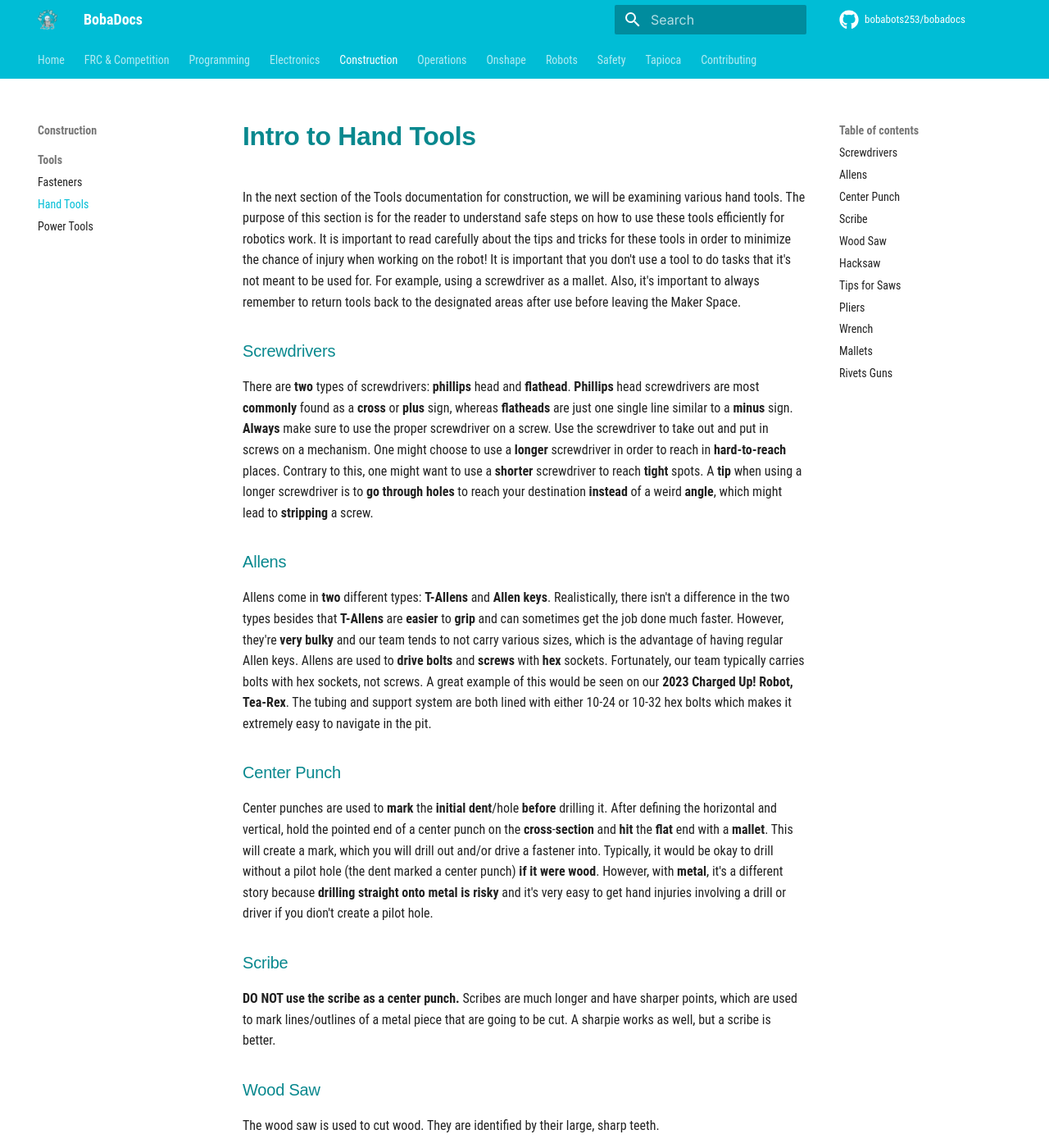
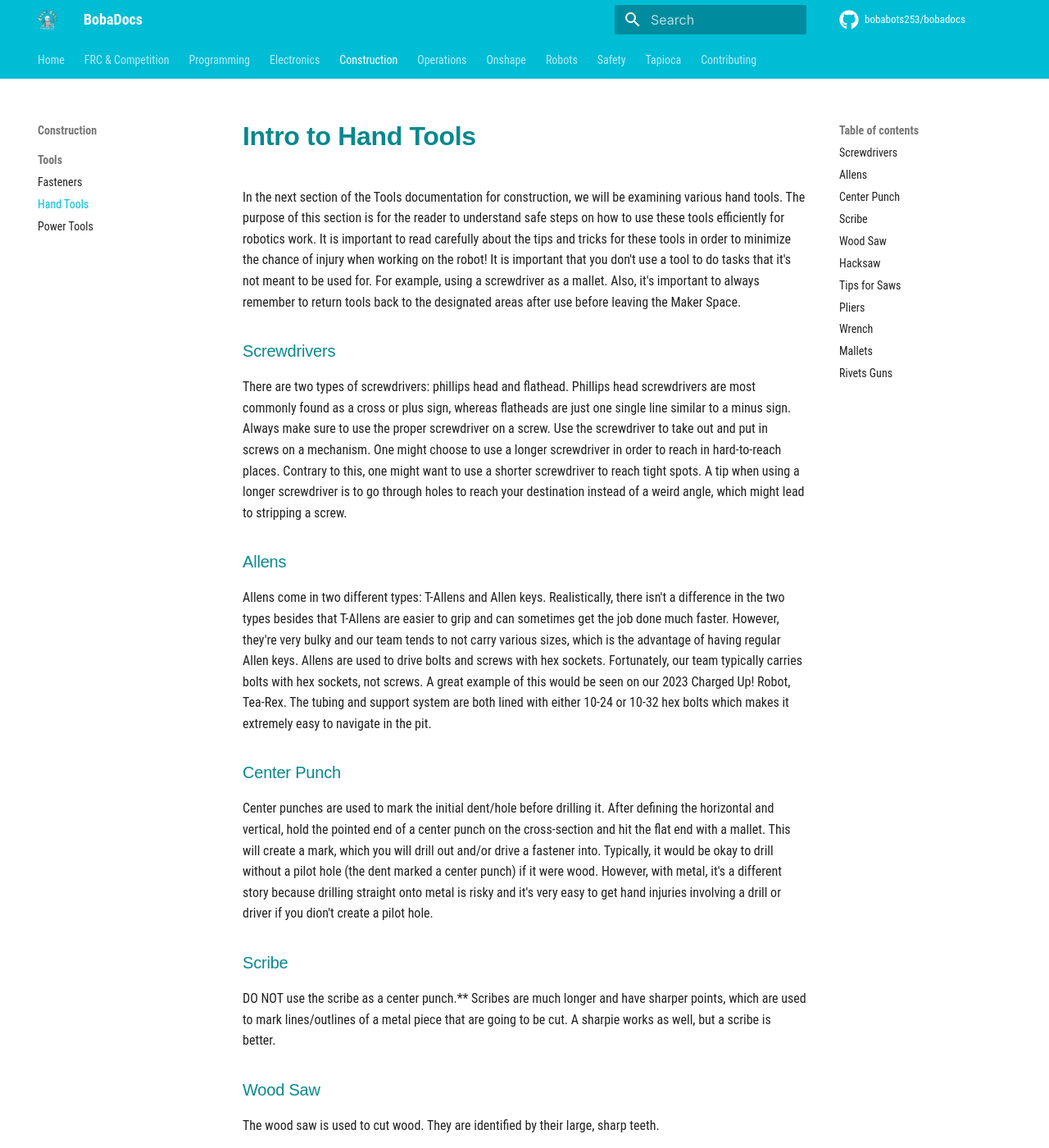
Before and after one commit to bobabots253/bobadocs, an MkDocs documentation site: the page built from docs/construction/tools/handtools.md, in a window 1280 px wide and 1400 px high. Shown: the whole window at 82% size. Built offline with MkDocs 1.6.1 and Material for MkDocs 9.7.7, drawn with Linux system fonts in a browser that asks for light colours; comment, search, counter and statistics services are not loaded.

```diff
--- a/docs/construction/tools/handtools.md
+++ b/docs/construction/tools/handtools.md
@@ -2,16 +2,16 @@
 In the next section of the Tools documentation for construction, we will be examining various hand tools. The purpose of this section is for the reader to understand safe steps on how to use these tools efficiently for robotics work. It is important to read carefully about the tips and tricks for these tools in order to minimize the chance of injury when working on the robot! It is important that you don't use a tool to do tasks that it's not meant to be used for. For example, using a screwdriver as a mallet. Also, it's important to always remember to return tools back to the designated areas after use before leaving the Maker Space.
 
 ### Screwdrivers
-There are **two** types of screwdrivers: **phillips** head and **flathead**. **Phillips** head screwdrivers are most **commonly** found as a **cross** or **plus** sign, whereas **flatheads** are just one single line similar to a **minus** sign. **Always** make sure to use the proper screwdriver on a screw. Use the screwdriver to take out and put in screws on a mechanism. One might choose to use a **longer** screwdriver in order to reach in **hard-to-reach** places. Contrary to this, one might want to use a **shorter** screwdriver to reach **tight** spots. A **tip** when using a longer screwdriver is to **go through holes** to reach your destination **instead** of a weird **angle**, which might lead to **stripping** a screw.
+There are two types of screwdrivers: phillips head and flathead. Phillips head screwdrivers are most commonly found as a cross or plus sign, whereas flatheads are just one single line similar to a minus sign. Always make sure to use the proper screwdriver on a screw. Use the screwdriver to take out and put in screws on a mechanism. One might choose to use a longer screwdriver in order to reach in hard-to-reach places. Contrary to this, one might want to use a shorter screwdriver to reach tight spots. A tip when using a longer screwdriver is to go through holes to reach your destination instead of a weird angle, which might lead to stripping a screw.
 
 ### Allens
-Allens come in **two** different types: **T-Allens** and **Allen keys**. Realistically, there isn't a difference in the two types besides that **T-Allens** are **easier** to **grip** and can sometimes get the job done much faster. However, they're **very** **bulky** and our team tends to not carry various sizes, which is the advantage of having regular Allen keys. Allens are used to **drive** **bolts** and **screws** with **hex** sockets. Fortunately, our team typically carries bolts with hex sockets, not screws. A great example of this would be seen on our **2023 Charged Up! Robot, Tea-Rex**. The tubing and support system are both lined with either 10-24 or 10-32 hex bolts which makes it extremely easy to navigate in the pit.
+Allens come in two different types: T-Allens and Allen keys. Realistically, there isn't a difference in the two types besides that T-Allens are easier to grip and can sometimes get the job done much faster. However, they're very bulky and our team tends to not carry various sizes, which is the advantage of having regular Allen keys. Allens are used to drive bolts and screws with hex sockets. Fortunately, our team typically carries bolts with hex sockets, not screws. A great example of this would be seen on our 2023 Charged Up! Robot, Tea-Rex. The tubing and support system are both lined with either 10-24 or 10-32 hex bolts which makes it extremely easy to navigate in the pit.
 
 ### Center Punch
-Center punches are used to **mark** the **initial** **dent**/hole **before** drilling it. After defining the horizontal and vertical, hold the pointed end of a center punch on the **cross**-**section** and **hit** the **flat** end with a **mallet**. This will create a mark, which you will drill out and/or drive a fastener into. Typically, it would be okay to drill without a pilot hole (the dent marked a center punch) **if it were wood**. However, with **metal**, it's a different story because **drilling straight onto metal is risky** and it's very easy to get hand injuries involving a drill or driver if you dion't create a pilot hole.
+Center punches are used to mark the initial dent/hole before drilling it. After defining the horizontal and vertical, hold the pointed end of a center punch on the cross-section and hit the flat end with a mallet. This will create a mark, which you will drill out and/or drive a fastener into. Typically, it would be okay to drill without a pilot hole (the dent marked a center punch) if it were wood. However, with metal, it's a different story because drilling straight onto metal is risky and it's very easy to get hand injuries involving a drill or driver if you dion't create a pilot hole.
 
 ### Scribe
-**DO NOT use the scribe as a center punch.** Scribes are much longer and have sharper points, which are used to mark lines/outlines of a metal piece that are going to be cut. A sharpie works as well, but a scribe is better.
+DO NOT use the scribe as a center punch.** Scribes are much longer and have sharper points, which are used to mark lines/outlines of a metal piece that are going to be cut. A sharpie works as well, but a scribe is better.
 
 ### Wood Saw
 The wood saw is used to cut wood. They are identified by their large, sharp teeth.
```
